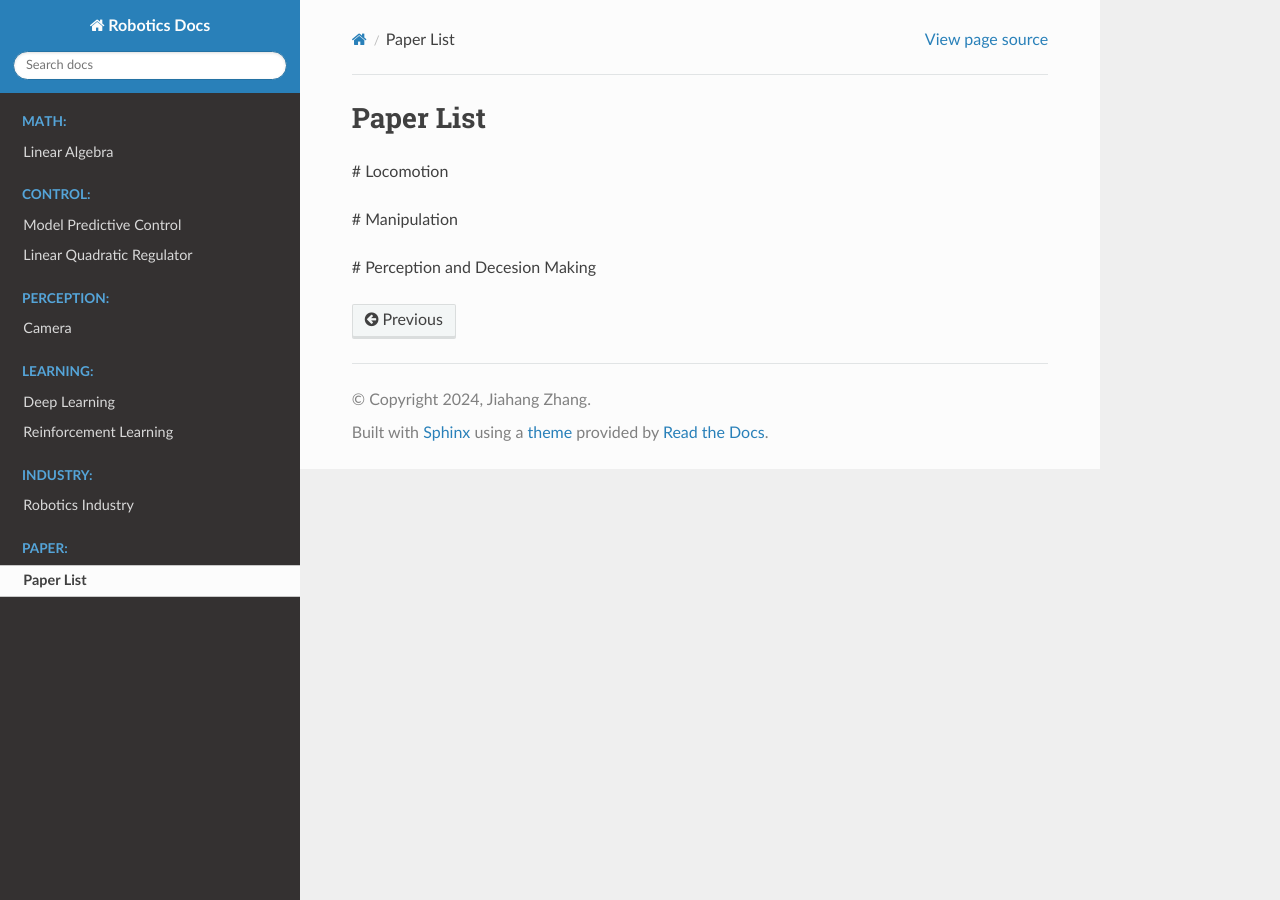
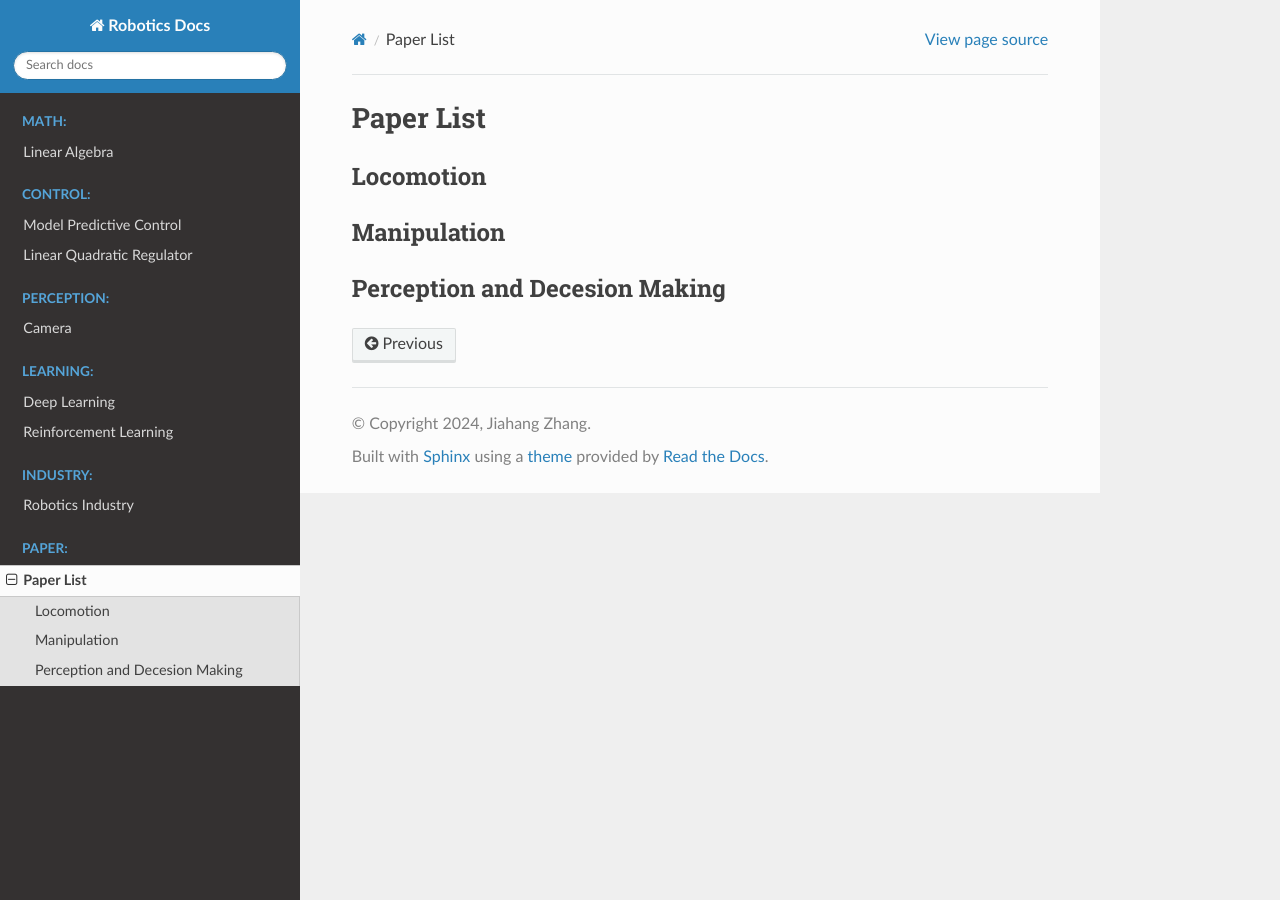
Before and after one commit to HangR00/Robotics-Docs, a Sphinx documentation site: the page built from docs/source/sections/paper/paper_list.rst, in a window 1280 px wide. Built offline with Sphinx 7.4.7 and the Read the Docs theme 3.1.0, drawn with Linux system fonts in a browser that asks for light colours.

Commit message:
Update paper_list.rst

```diff
--- a/docs/source/sections/paper/paper_list.rst
+++ b/docs/source/sections/paper/paper_list.rst
@@ -1,8 +1,14 @@
 Paper List
 ================
 
-# Locomotion
+##########
+Locomotion
+##########
 
-# Manipulation
+##########
+Manipulation
+##########
 
-# Perception and Decesion Making
+##########
+Perception and Decesion Making
+##########
```
